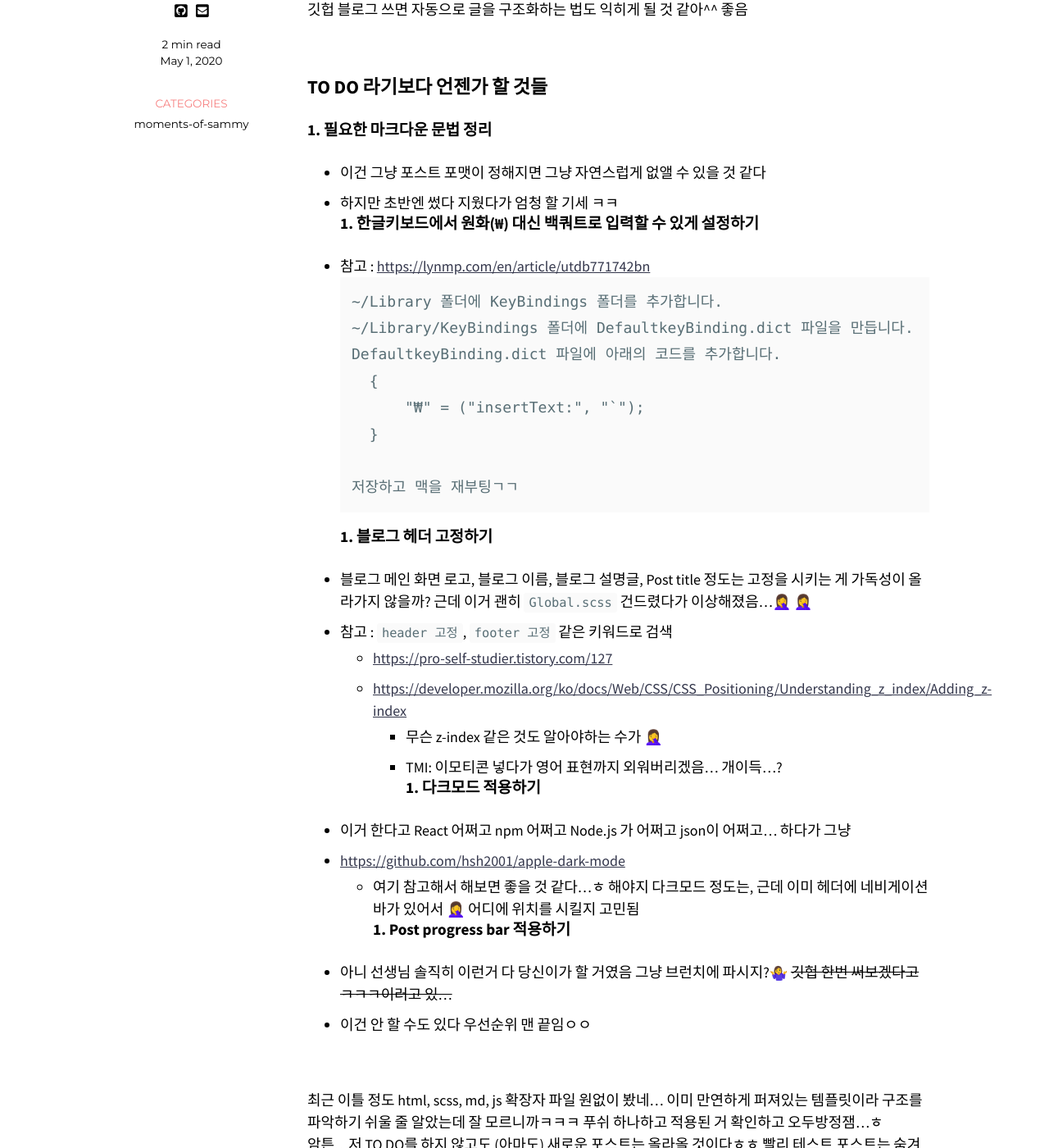
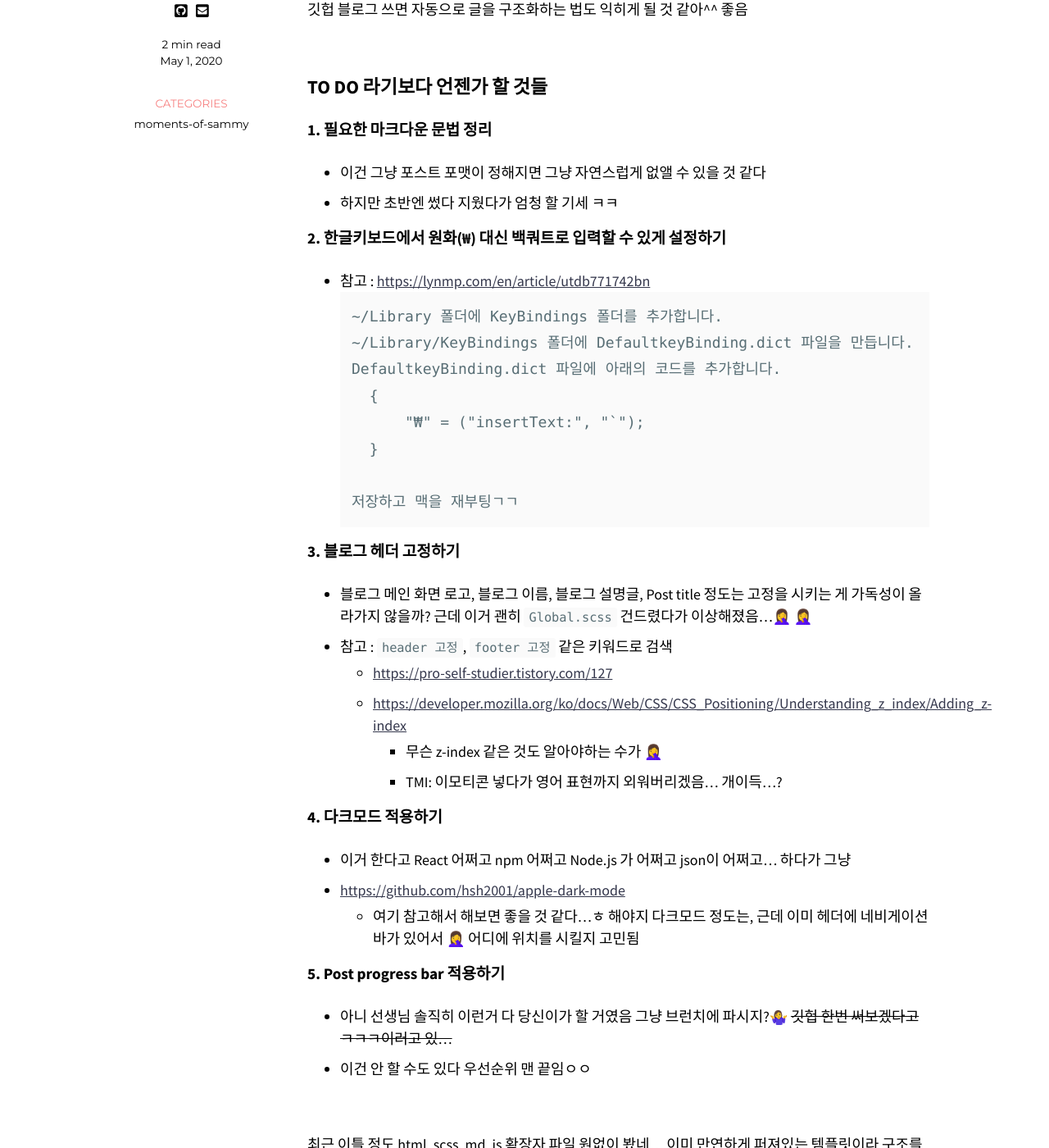
Before and after one commit to ssammykim/ssammykim.github.io, a Jekyll site: the page built from _posts/2020-05-01-to-do-list.md, in a window 1280 px wide and 1400 px high, scrolled down 627 px. Shown: the whole window at 82% size. Built offline with Jekyll 4.4.1, drawn with Linux system fonts in a browser that asks for light colours; nearby versions of some CDN libraries; emoji names are drawn with the system emoji font; some web fonts are replaced; comment, search, counter and statistics services are not loaded.

Commit message:
Update 2020-05-01-to-do-list.md

````diff
--- a/_posts/2020-05-01-to-do-list.md
+++ b/_posts/2020-05-01-to-do-list.md
@@ -19,7 +19,8 @@ published: true
 #### 1. 필요한 마크다운 문법 정리
 - 이건 그냥 포스트 포맷이 정해지면 그냥 자연스럽게 없앨 수 있을 것 같다
 - 하지만 초반엔 썼다 지웠다가 엄청 할 기세 ㅋㅋ
-#### 1. 한글키보드에서 원화(₩) 대신 백쿼트로 입력할 수 있게 설정하기
+
+#### 2. 한글키보드에서 원화(₩) 대신 백쿼트로 입력할 수 있게 설정하기
 - 참고 : <https://lynmp.com/en/article/utdb771742bn>
 ```
   ~/Library 폴더에 KeyBindings 폴더를 추가합니다.
@@ -31,18 +32,21 @@ published: true
 
   저장하고 맥을 재부팅ㄱㄱ
 ```
-#### 1. 블로그 헤더 고정하기
+
+#### 3. 블로그 헤더 고정하기
 - 블로그 메인 화면 로고, 블로그 이름, 블로그 설명글, Post title 정도는 고정을 시키는 게 가독성이 올라가지 않을까? 근데 이거 괜히 `Global.scss` 건드렸다가 이상해졌음...:woman_facepalming:	:woman_facepalming:
 - 참고 : `header 고정`, `footer 고정` 같은 키워드로 검색
   - <https://pro-self-studier.tistory.com/127>
   - <https://developer.mozilla.org/ko/docs/Web/CSS/CSS_Positioning/Understanding_z_index/Adding_z-index>
     - 무슨 z-index 같은 것도 알아야하는 수가 :woman_facepalming:
     - TMI: 이모티콘 넣다가 영어 표현까지 외워버리겠음... 개이득...?
-#### 1. 다크모드 적용하기
+
+#### 4. 다크모드 적용하기
 - 이거 한다고 React 어쩌고 npm 어쩌고 Node.js 가 어쩌고 json이 어쩌고... 하다가 그냥
 - <https://github.com/hsh2001/apple-dark-mode>
   - 여기 참고해서 해보면 좋을 것 같다...ㅎ 해야지 다크모드 정도는, 근데 이미 헤더에 네비게이션 바가 있어서 :woman_facepalming: 어디에 위치를 시킬지 고민됨
-#### 1. Post progress bar 적용하기
+
+#### 5. Post progress bar 적용하기
 - 아니 선생님 솔직히 이런거 다 당신이가 할 거였음 그냥 브런치에 파시지?:woman_shrugging:	~~깃헙 한번 써보겠다고 ㅋㅋㅋ이러고 있...~~
 - 이건 안 할 수도 있다 우선순위 맨 끝임ㅇㅇ
 
````
